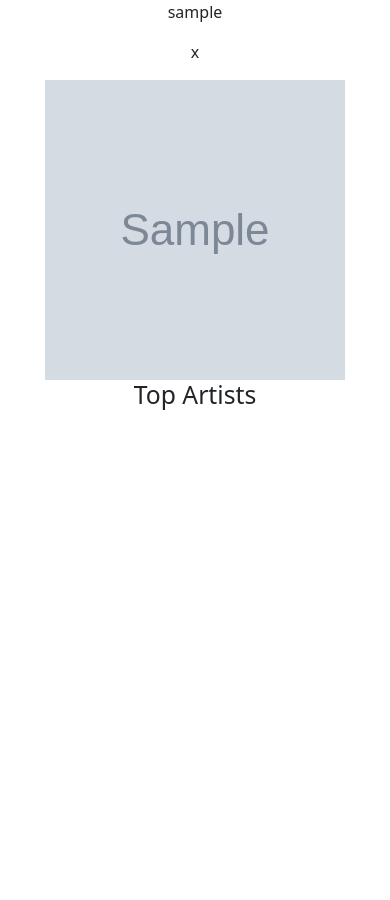
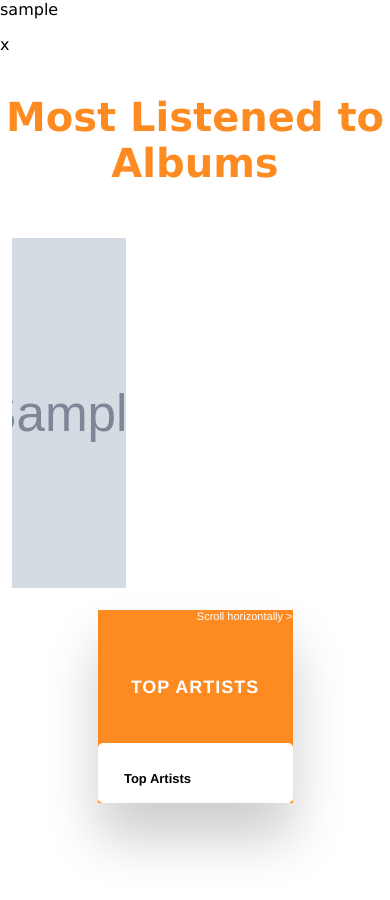
Before and after one commit to magic9995/BandTogether, a Flask app: template website/templates/loading.html in a window 390 px wide. Before the commit the page ends 410 px from the top, so only its background shows below. Run offline with Flask 2, Linux system fonts and the light colour scheme; the template is opened without the code that fills it: most values are stand-ins (such as "Sample title", 1, 10 or a date in 2020); grey boxes marked "Sample" are stand-in pictures; lists and menus that the app fills with data are empty.

Commit message:
Updating style for load page

```diff
--- a/website/app.py
+++ b/website/app.py
@@ -1,6 +1,7 @@
 import pandas as pd
 import spotipy
 from spotipy.oauth2 import SpotifyOAuth
+import os
 
 class User:
 
@@ -12,7 +13,6 @@ class User:
 
         ## Authenticate Spotify Account
         scope = "user-top-read user-read-private"
-
         sp = spotipy.Spotify(auth_manager = SpotifyOAuth(scope=scope,
                     client_id='ce9afb29e4284a729918445e8e9be2e0',
                     client_secret='32f4053e166249dfbf307a029658eb58',
--- a/website/main.py
+++ b/website/main.py
@@ -5,6 +5,7 @@ from app import User, App
 app = Flask(__name__)
 app.config['HOSTNAME'] = "Rohan"
 @app.route('/')
+
 def index():
 
    return render_template("index.html")
--- a/website/static/CSS/loadingPage.css
+++ b/website/static/CSS/loadingPage.css
@@ -1,6 +1,10 @@
 body {
-    max-width: 800px;
+    max-width: 1200px;
     margin: auto;
+  }
+  p{
+    font-family: Verdana;
+    font-weight: 500;
   }
   .top_bar{
       height: 100px;
@@ -8,9 +12,9 @@ body {
   }
   /*Styling for images*/
   .images{
-    --gap: 18px;
-    --num-cols: 4;
-    --row-height: 250px;
+    --gap: 12px;
+    --num-cols: 3;
+    --row-height: 350px;
 
     box-sizing: border-box;
     padding: var(--gap);
@@ -43,12 +47,133 @@ body {
     }
   }
   /*Styling for artists*/
-  styled-table {
+
+.table-wrapper{
+    font-family: Helvetica;
+    -webkit-font-smoothing: antialiased;
+    background: rgba( 71, 147, 227, 1);
+}
+h2{
+    text-align: center;
+    font-size: 18px;
+    text-transform: uppercase;
+    letter-spacing: 1px;
+    color: white;
+    padding: 30px 0;
+}
+
+/* Table Styles */
+.headingText p{
+  color:#FE8B21;
+  font-size: 40px;
+  text-align: center;
+  font-weight: 800;
+}
+.table-wrapper{
+    margin: 10px 25% 25%;
+    box-shadow: 0px 35px 50px rgba( 0, 0, 0, 0.2 );
+    background-color: #FE8B21;
+}
+
+.fl-table {
+    border-radius: 5px;
+    font-size: 20px;
+    font-weight: normal;
+    border: none;
     border-collapse: collapse;
-    max-width: 800px;
-    margin: auto;
-    font-size: 30px;
-    font-family: sans-serif;
-    min-width: 400px;
-    box-shadow: 0 0 20px rgba(0, 0, 0, 0.15);
+    width: 100%;
+    max-width: 100%;
+    white-space: nowrap;
+    background-color: white;
 }
+
+.fl-table td, .fl-table th {
+    text-align: center;
+    padding: 8px;
+}
+
+.fl-table td {
+    border-right: 1px solid #f8f8f8;
+    font-size: 18px;
+}
+
+.fl-table thead th {
+    color: #ffffff;
+    background: #4FC3A1;
+}
+
+
+.fl-table thead th:nth-child(odd) {
+    color: #ffffff;
+    background: #FE8B21;
+}
+
+.fl-table tr:nth-child(even) {
+    background: #F8F8F8;
+}
+
+/* Responsive */
+
+@media (max-width: 767px) {
+    .fl-table {
+        display: block;
+        width: 100%;
+    }
+    .table-wrapper:before{
+        content: "Scroll horizontally >";
+        display: block;
+        text-align: right;
+        font-size: 11px;
+        color: white;
+        padding: 0 0 10px;
+    }
+    .fl-table thead, .fl-table tbody, .fl-table thead th {
+        display: block;
+    }
+    .fl-table thead th:last-child{
+        border-bottom: none;
+    }
+    .fl-table thead {
+        float: left;
+    }
+    .fl-table tbody {
+        width: auto;
+        position: relative;
+        overflow-x: auto;
+    }
+    .fl-table td, .fl-table th {
+        padding: 20px .625em .625em .625em;
+        height: 60px;
+        vertical-align: middle;
+        box-sizing: border-box;
+        overflow-x: hidden;
+        overflow-y: auto;
+        width: 120px;
+        font-size: 13px;
+        text-overflow: ellipsis;
+    }
+    .fl-table thead th {
+        text-align: left;
+        border-bottom: 1px solid #f7f7f9;
+    }
+    .fl-table tbody tr {
+        display: table-cell;
+    }
+    .fl-table tbody tr:nth-child(odd) {
+        background: none;
+    }
+    .fl-table tr:nth-child(even) {
+        background: transparent;
+    }
+    .fl-table tr td:nth-child(odd) {
+        background: #F8F8F8;
+        border-right: 1px solid #E6E4E4;
+    }
+    .fl-table tr td:nth-child(even) {
+        border-right: 1px solid #E6E4E4;
+    }
+    .fl-table tbody td {
+        display: block;
+        text-align: center;
+    }
+}
--- a/website/templates/index.html
+++ b/website/templates/index.html
@@ -1,7 +1,7 @@
 <!DOCTYPE html>
 <html>
   <head>
-    <title>BandTogether</title>
+    <title>Tango</title>
     <link rel="shortcut icon" href="{{ url_for('static', filename='favicon.ico') }}">
     <link href="https://cdn.jsdelivr.net/npm/bootstrap@5.0.2/dist/css/bootstrap.min.css" rel="stylesheet"
     integrity="sha384-EVSTQN3/azprG1Anm3QDgpJLIm9Nao0Yz1ztcQTwFspd3yD65VohhpuuCOmLASjC" crossorigin="anonymous">
--- a/website/templates/loading.html
+++ b/website/templates/loading.html
@@ -2,9 +2,9 @@
 <html>
   <head>
 
-    <title>BandTogether</title>
-    <link href="https://cdn.jsdelivr.net/npm/bootstrap@5.0.2/dist/css/bootstrap.min.css" rel="stylesheet"
-    integrity="sha384-EVSTQN3/azprG1Anm3QDgpJLIm9Nao0Yz1ztcQTwFspd3yD65VohhpuuCOmLASjC" crossorigin="anonymous">
+    <title>Tango</title>
+    <link href="{{ url_for('static', filename='CSS/loadingPage.css') }}" rel="stylesheet">
+    <integrity="sha384-EVSTQN3/azprG1Anm3QDgpJLIm9Nao0Yz1ztcQTwFspd3yD65VohhpuuCOmLASjC" crossorigin="anonymous">
     <script src="https://cdn.jsdelivr.net/npm/bootstrap@5.0.2/dist/js/bootstrap.bundle.min.js"
     integrity="sha384-MrcW6ZMFYlzcLA8Nl+NtUVF0sA7MsXsP1UyJoMp4YLEuNSfAP+JcXn/tWtIaxVXM" crossorigin="anonymous"></script>
     <meta charset="utf-8">
@@ -39,14 +39,32 @@
 
     <p>{{ username }}</p>
     <p>{{ password }}</p>
+    <div class = "headingText">
+    <p>Most Listened to Albums</p>
+  </div>
+    <div class="images">
     {% for image in images%}
       <img src="{{ image }}" height=300 width=300 >
     {% endfor %}
+  </div>
+  <div class="table-wrapper">
+    <table class="fl-table">
+      <th>Top Artists</th>
+      <thead>
+        <tr>
+        </tr>
+        </thead>
+        <tbody>
+        <tr>
 
     <h2> Top Artists</h2>
     {% for i in range(0, lenArtists) %}
-      <p>{{i + 1}}. {{artists[i]}}</p>
+    <tr>
+      <td>{{i + 1}}. {{artists[i]}}</td>
+    </tr>
     {% endfor %}
+      </table>
+  </div>
 
   </body>
 
```
Also changed, not shown: website/loading.html (+4 -37 lines).
